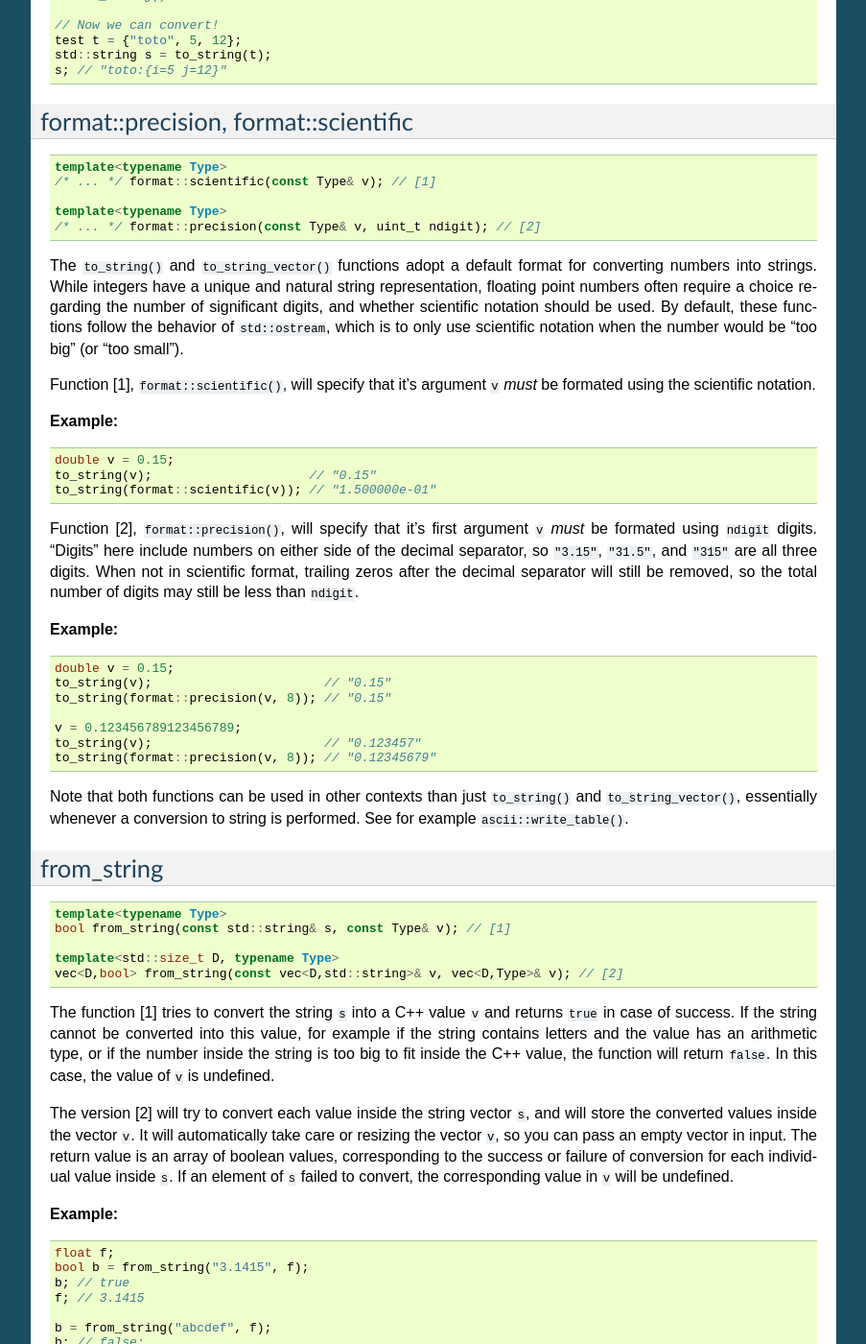
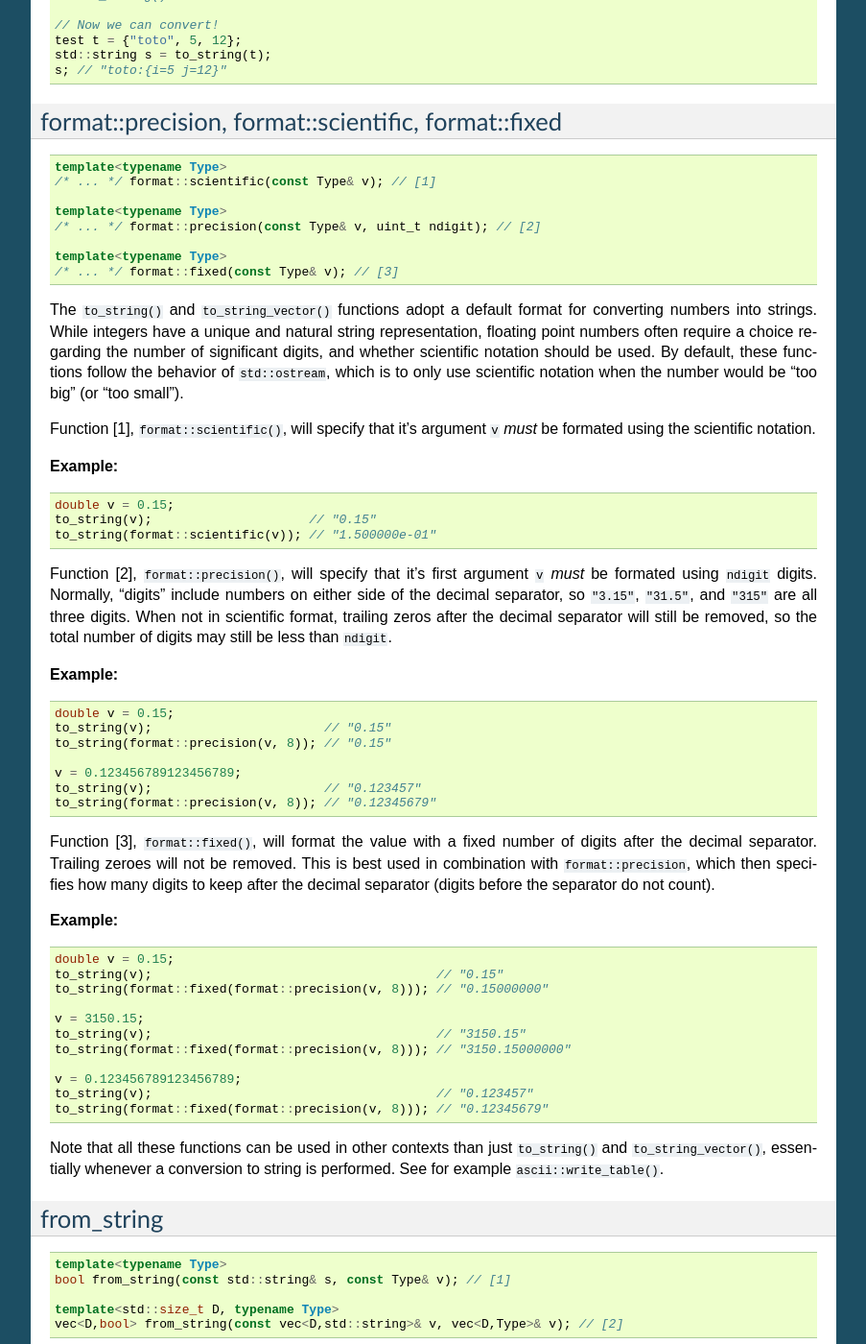
Before and after one commit to cschreib/vif, a Sphinx documentation site: the page built from doc/sphinx/string-conversion.rst, in a window 1280 px wide and 1400 px high, scrolled down 1024 px. Shown: the whole window at 96% size, without its empty margins (198-1101 px from the left). Built offline with Sphinx 7.4.7, drawn with Linux system fonts in a browser that asks for light colours; formulas are drawn with MathJax 3; some of the changed text lies outside the part shown.

Commit message:
Added documentation for format::fixed

```diff
--- a/doc/sphinx/string-conversion.rst
+++ b/doc/sphinx/string-conversion.rst
@@ -64,8 +64,8 @@ Internally, the argument is converted to a string using the ``std::ostream`` ``o
     s; // "toto:{i=5 j=12}"
 
 
-format::precision, format::scientific
--------------------------------------
+format::precision, format::scientific, format::fixed
+----------------------------------------------------
 
 .. code-block:: c++
 
@@ -74,6 +74,9 @@ format::precision, format::scientific
 
     template<typename Type>
     /* ... */ format::precision(const Type& v, uint_t ndigit); // [2]
+
+    template<typename Type>
+    /* ... */ format::fixed(const Type& v); // [3]
 
 The ``to_string()`` and ``to_string_vector()`` functions adopt a default format for converting numbers into strings. While integers have a unique and natural string representation, floating point numbers often require a choice regarding the number of significant digits, and whether scientific notation should be used. By default, these functions follow the behavior of ``std::ostream``, which is to only use scientific notation when the number would be "too big" (or "too small").
 
@@ -87,7 +90,7 @@ Function [1], ``format::scientific()``, will specify that it's argument ``v`` *m
     to_string(v);                     // "0.15"
     to_string(format::scientific(v)); // "1.500000e-01"
 
-Function [2], ``format::precision()``, will specify that it's first argument ``v`` *must* be formated using ``ndigit`` digits. "Digits" here include numbers on either side of the decimal separator, so ``"3.15"``, ``"31.5"``, and ``"315"`` are all three digits. When not in scientific format, trailing zeros after the decimal separator will still be removed, so the total number of digits may still be less than ``ndigit``.
+Function [2], ``format::precision()``, will specify that it's first argument ``v`` *must* be formated using ``ndigit`` digits. Normally, "digits" include numbers on either side of the decimal separator, so ``"3.15"``, ``"31.5"``, and ``"315"`` are all three digits. When not in scientific format, trailing zeros after the decimal separator will still be removed, so the total number of digits may still be less than ``ndigit``.
 
 **Example:**
 
@@ -101,7 +104,25 @@ Function [2], ``format::precision()``, will specify that it's first argument ``v
     to_string(v);                       // "0.123457"
     to_string(format::precision(v, 8)); // "0.12345679"
 
-Note that both functions can be used in other contexts than just ``to_string()`` and ``to_string_vector()``, essentially whenever a conversion to string is performed. See for example ``ascii::write_table()``.
+Function [3], ``format::fixed()``, will format the value with a fixed number of digits after the decimal separator. Trailing zeroes will not be removed. This is best used in combination with ``format::precision``, which then specifies how many digits to keep after the decimal separator (digits before the separator do not count).
+
+**Example:**
+
+.. code-block:: c++
+
+    double v = 0.15;
+    to_string(v);                                      // "0.15"
+    to_string(format::fixed(format::precision(v, 8))); // "0.15000000"
+
+    v = 3150.15;
+    to_string(v);                                      // "3150.15"
+    to_string(format::fixed(format::precision(v, 8))); // "3150.15000000"
+
+    v = 0.123456789123456789;
+    to_string(v);                                      // "0.123457"
+    to_string(format::fixed(format::precision(v, 8))); // "0.12345679"
+
+Note that all these functions can be used in other contexts than just ``to_string()`` and ``to_string_vector()``, essentially whenever a conversion to string is performed. See for example ``ascii::write_table()``.
 
 
 from_string
```
